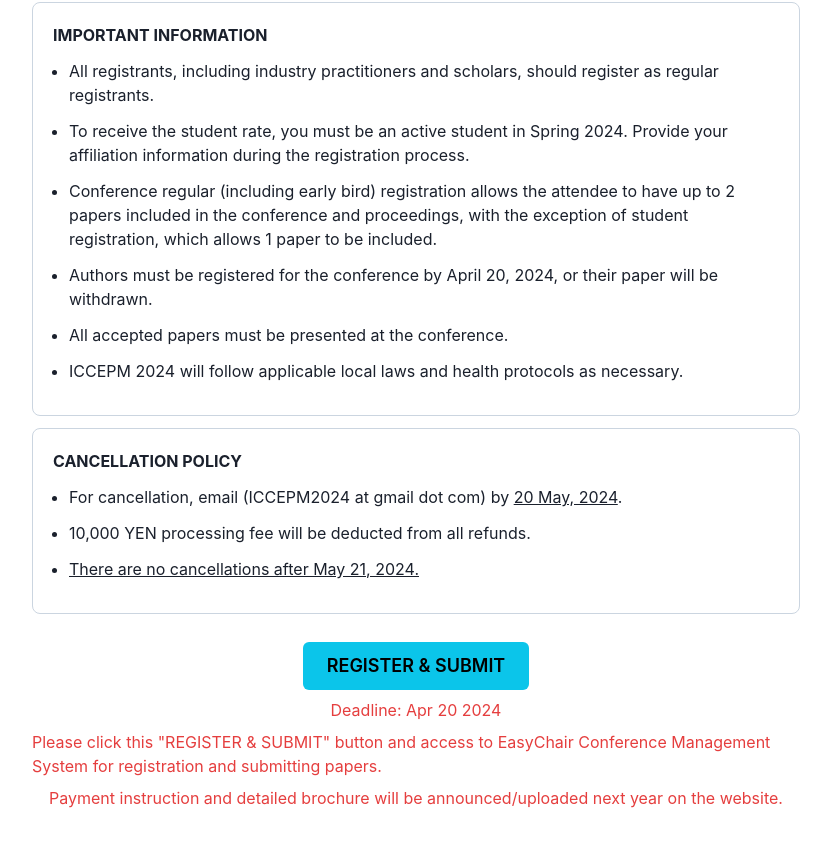
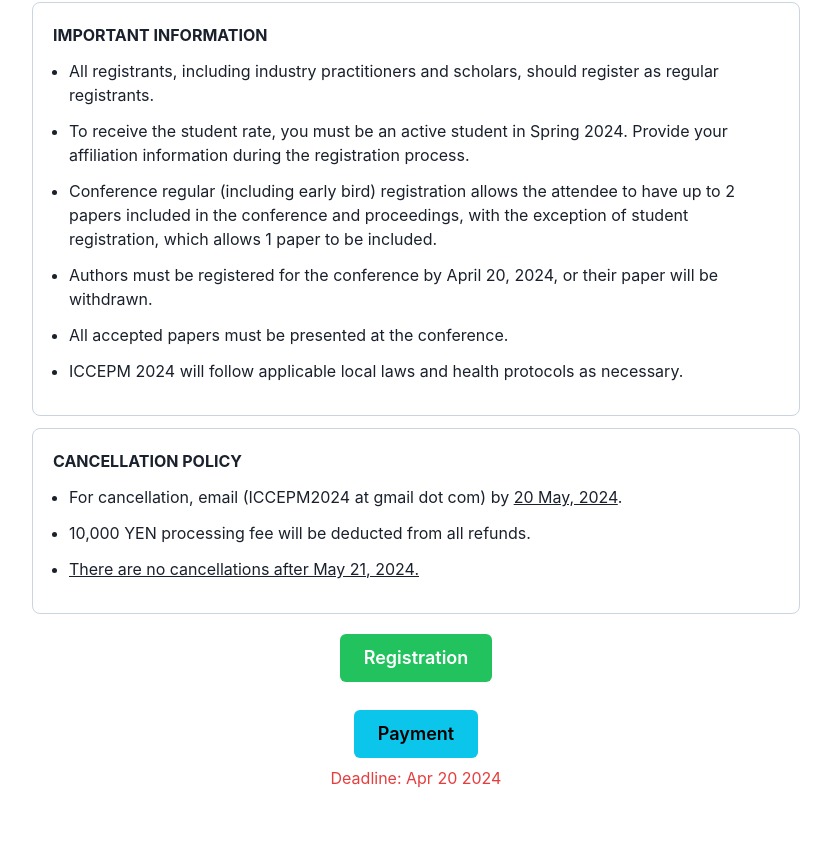
Before and after one commit to ktaroabobon/iccepm2024, a React (Create React App) app: page /registration in a window 1280 px wide. Shown: the part 1190-2036 px from the top of the page, without its empty margins (224-1055 px from the left). Built offline with nearby package versions, Linux system fonts and the light colour scheme.

Commit message:
update: update Registration button and Payment button

```diff
--- a/src/pages/Registration.tsx
+++ b/src/pages/Registration.tsx
@@ -269,25 +269,28 @@
             </VStack>
             <VStack display={"flex"} justifyContent={"end"} width={"100%"}>
               <Button
+                colorScheme="whatsapp"
+                size="lg"
+                mt={3}
+                as="a"
+                href="https://docs.google.com/forms/d/e/1FAIpQLSdqQVwxklDeNVpvrVrVh0jTEbkFtLn6iQG-aEogvIcwi28Nug/viewform?vc=0&c=0&w=1&flr=0" // Googleフォームのリンクを設定してください
+                target={"_blank"}
+              >
+                Registration
+              </Button>
+            </VStack>
+            <VStack display={"flex"} justifyContent={"end"} width={"100%"}>
+              <Button
                 colorScheme="cyan"
                 size="lg"
                 mt={5}
                 as="a"
-                href={"https://easychair.org/conferences/?conf=iccepm2024"}
+                href="https://drive.google.com/file/d/1ZmU7Du5ETtzcX3ds5iFRON-fKXHXirLQ/view?usp=sharing" // PDFの閲覧リンクを設定してください
                 target={"_blank"}
               >
-                REGISTER & SUBMIT
+                Payment
               </Button>
               <Text color={"red.500"}>Deadline: Apr 20 2024</Text>
-              <Text color={"red.500"}>
-                Please click this &quot;REGISTER & SUBMIT&quot; button and
-                access to EasyChair Conference Management System for
-                registration and submitting papers.
-              </Text>
-              <Text color={"red.500"}>
-                Payment instruction and detailed brochure will be
-                announced/uploaded next year on the website.
-              </Text>
             </VStack>
           </Stack>
         </VStack>
```
